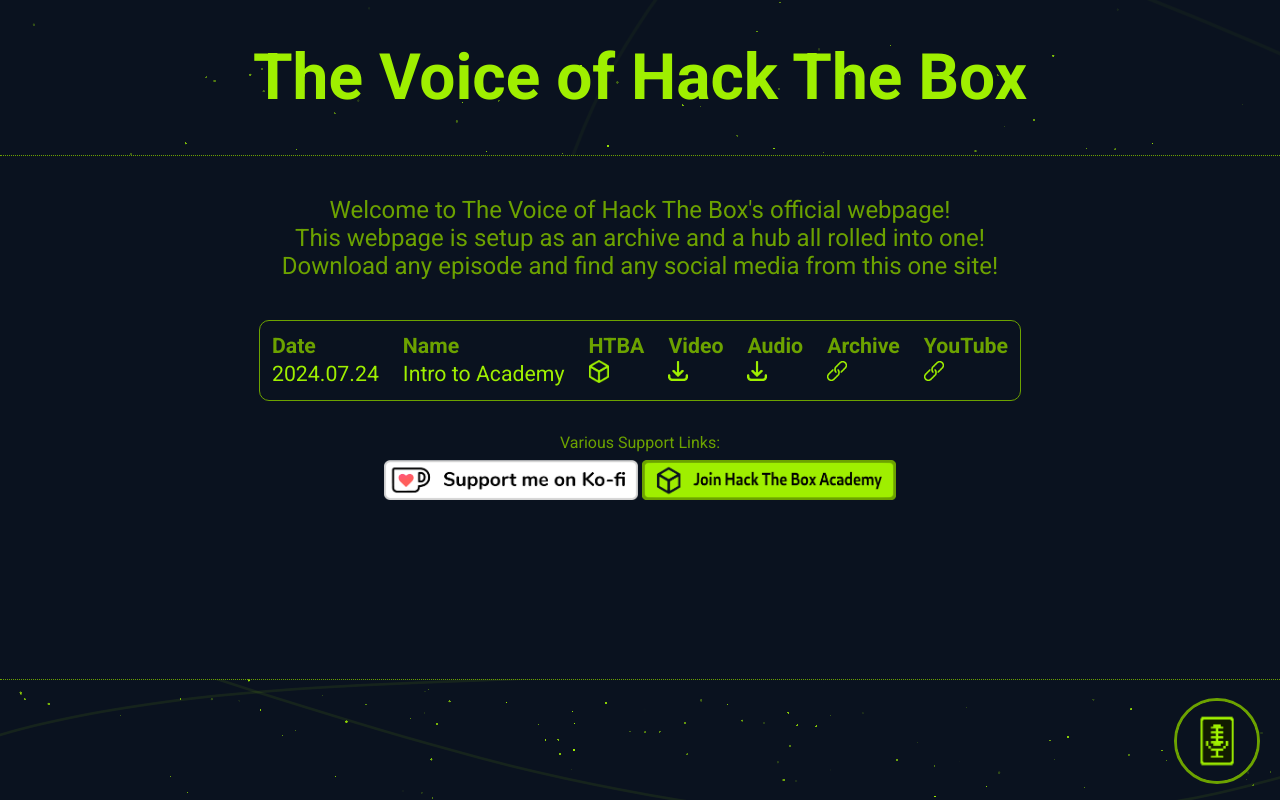
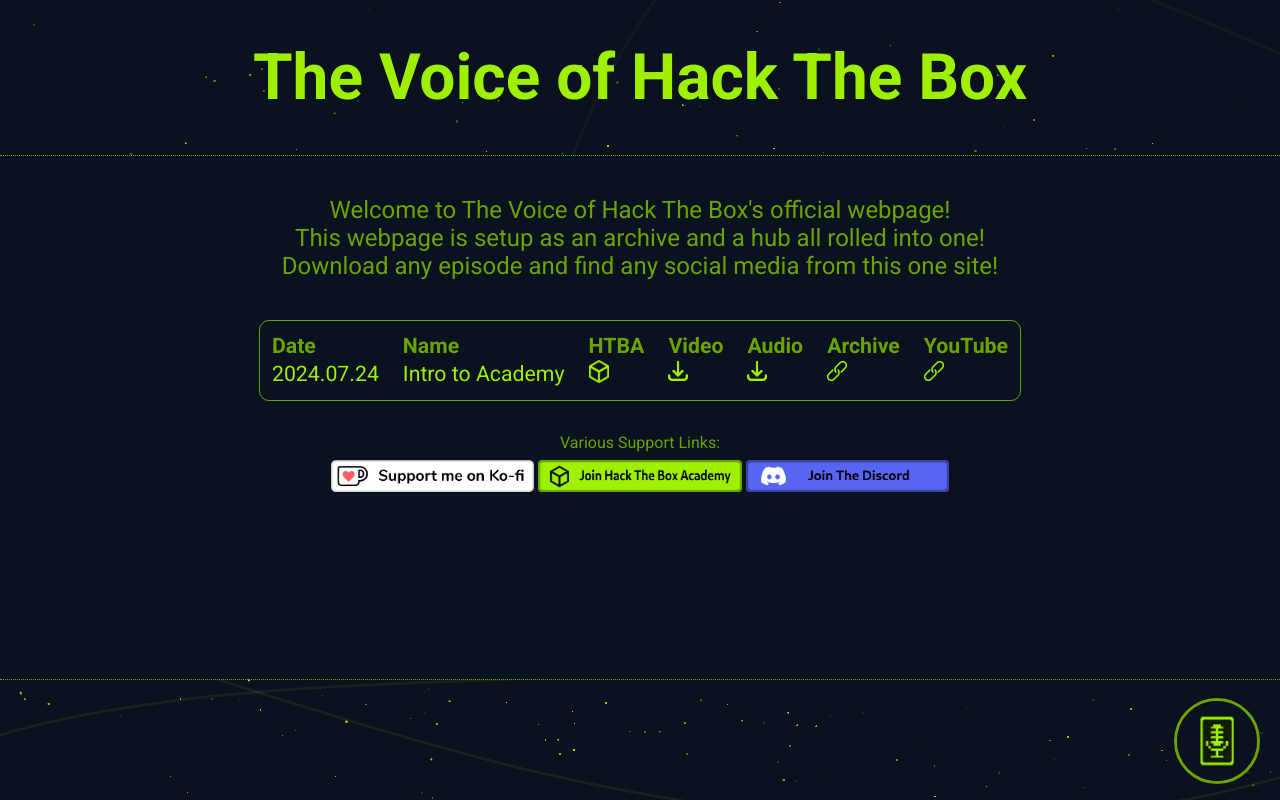
Before and after one commit to VoHTB/VoHTB.github.io, a plain HTML site: page index.html in a window 1280 px wide. Drawn offline with Linux system fonts and the light colour scheme.

Commit message:
You can go to the discord now!

```diff
--- a/index.html
+++ b/index.html
@@ -33,7 +33,7 @@
 
   #support-label {color: var(--cube-30); margin-top: 4vh; text-align: center;}
   #support-container {overflow: hidden; text-align: center; margin: 1vh 0;}
-  #kofi-link, #join-htba {height: 5vh; cursor: pointer;}
+  #kofi-link, #join-htba, #join-discord {height: 4vh; cursor: pointer;}
 
   footer {position: fixed; bottom:0; width:100vw; height: 15vh; border-top: 1px var(--cube-30) dotted; background-image: url("imgs/VoHTB-banner_background.png"); background-position: bottom;}
   #vohtb-logo {height: 10vh; border-radius: 50%; border: 3px var(--cube-30) solid; position: absolute; bottom: 2vh; right: 20px;}
@@ -97,6 +97,7 @@
     <div id="support-container">
       <img id="kofi-link" alt="Support me on Ko-fi" onclick="window.location.href='https://ko-fi.com/thevoiceofhackthebox'" src="imgs/kofi_button_stroke.png">
       <img id="join-htba" alt="Join Hack The Box Academy" onclick="window.location.href='https://referral.hackthebox.com/mz8Slbo'" src="imgs/join_htba_button.png">
+      <img id="join-discord" alt="Join the Discord" onclick="window.location.href='https://referral.hackthebox.com/mz8Slbo'" src="imgs/join_discord_button.png">
     </div>
   </body>
   <br>
```
Also changed, not shown: imgs/discord-mark-white.png (added), imgs/join_discord_button.png (added).
